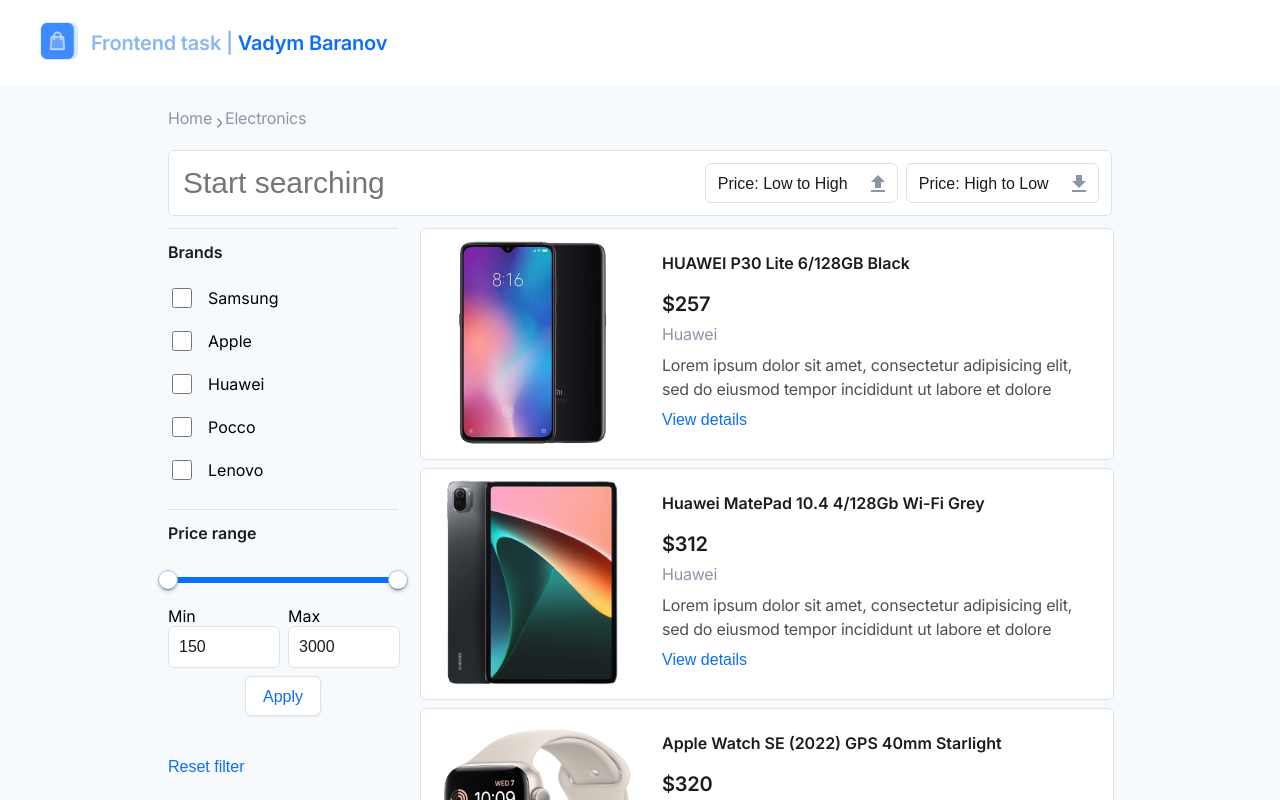
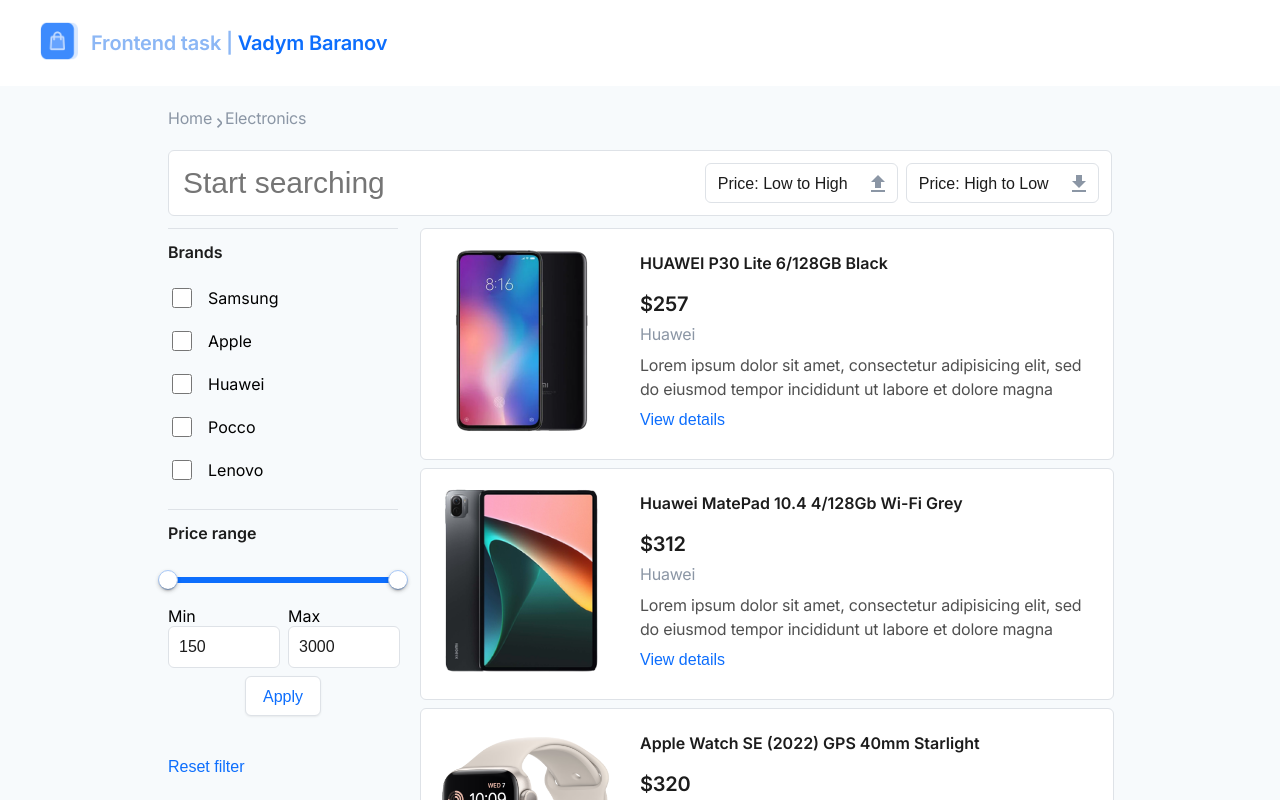
Before and after one commit to vadymbaranov/estore-tt, a React (Create React App) app: page / in a window 1280 px wide. Shown: the top 800 px of the page. Built offline with nearby package versions, Linux system fonts and the light colour scheme.

Commit message:
Fixed layout bugs

```diff
--- a/src/components/ProductItem/ProductItem.module.scss
+++ b/src/components/ProductItem/ProductItem.module.scss
@@ -22,6 +22,18 @@
   }
 
   &__image {
+    width: 188px;
+    height: 188px;
+
+    @include onMobile {
+      width: 88px;
+      height: 88px;
+    }
+
+    &_container {
+      display: flex;
+      justify-content: center;
+      align-items: center;
       margin-top: 9px;
       margin-left: 7px;
       width: 210px;
@@ -32,6 +44,7 @@
         margin-left: 8px;
         width: 98px;
         height: 98px;
+      }
     }
   }
 
--- a/src/components/ProductList/ProductList.module.scss
+++ b/src/components/ProductList/ProductList.module.scss
@@ -1,7 +1,12 @@
 @import '../../styles/vars';
+@import '../../styles/mixins';
 
 .products__container {
   margin: 0 auto;
-  height: 100dvh;
+  height: 100%;
   background-color: $mainBackgroundColor;
+
+  @include onMobile {
+    height: 100dvh;
+  }
 }
--- a/src/pages/ProductPage/ProductPage.module.scss
+++ b/src/pages/ProductPage/ProductPage.module.scss
@@ -45,7 +45,7 @@
     justify-content: center;
     align-items: center;
     margin: 20px 22px 107px 19px;
-    width: 100%;
+    width: 380px;
     height: 380px;
 
     @include onTablet {
@@ -55,13 +55,20 @@
     @include onMobile {
       margin: 0 0 16px;
       height: 305px;
+      width: 100%;
       background-color: $mobileImageBackground;
     }
   }
 
   &__image {
-    width: 325px;
-    height: 275px;
+    width: 345px;
+    height: 345px;
+
+
+    @include onMobile {
+      width: 325px;
+      height: 275px;
+    }
   }
 
   &__details {
```
Lines whose indentation alone changed are shown as unchanged.
